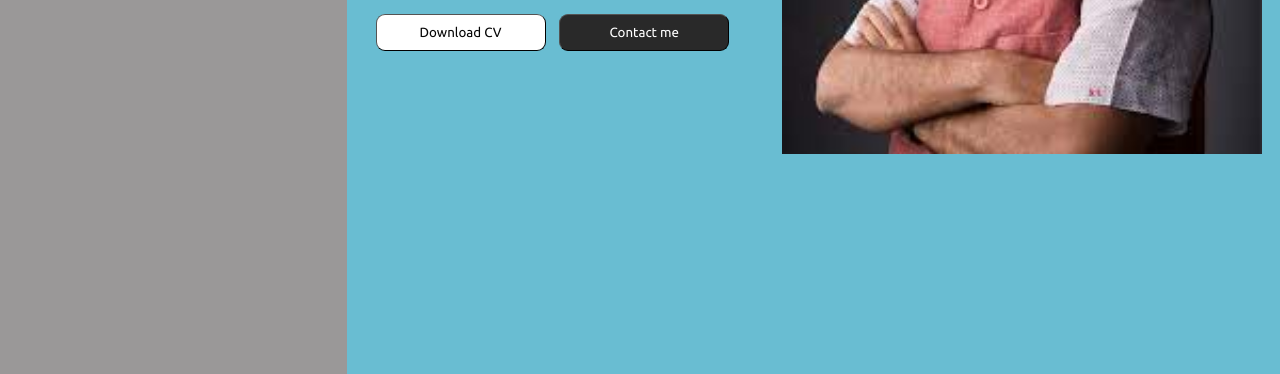
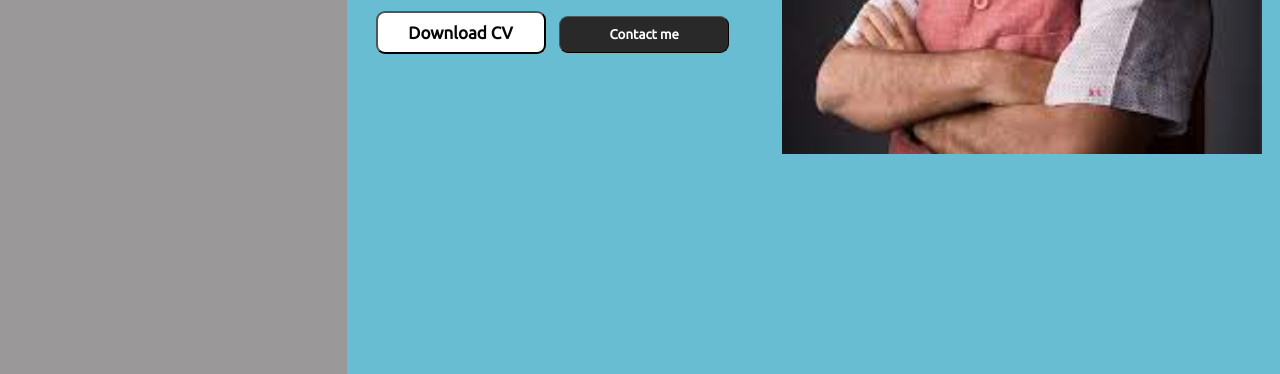
Before and after one commit to NITIN0302/Portfolio, a plain HTML site: page index.html in a window 1280 px wide. In both pictures the pointer is over the button "Download CV". Shown: the part 426-800 px from the top of the page. Drawn offline with Linux system fonts and the light colour scheme.

Commit message:
Updated style.css

```diff
--- a/style.css
+++ b/style.css
@@ -83,6 +83,7 @@
 
 .buttons button
 {
+    font-weight:bold;
     width:170px;
     padding:10px;
     margin-top:17px;
@@ -91,6 +92,9 @@
     border-width: 1px;
     color:white;
     background-color: rgb(41, 41, 41);
+    transition-property: all;
+    transition-duration: 1s;
+    /* transition-timing-function: cubic-bezier(0.075, 0.82, 0.165, 1); */
 
 }
 
@@ -98,7 +102,9 @@
     color:rgb(6, 6, 6);
     border-color: black;
     border-radius:9px;
-    border-width:1.5px;
+    border-width:2px;
+    font-size:17px;
+    font-weight:bold;
     background-color:white;
 }
 
@@ -186,10 +192,14 @@ form
     border-radius:5px;
     background-color:black;
     color:goldenrod;
+    transition-duration:1s;
 }
 
 .main .btn:hover
 {
+    font-size:18px;
+    font-weight:bold;
+    border-color: black;
     color:black;
     background-color:goldenrod;
 }
```
